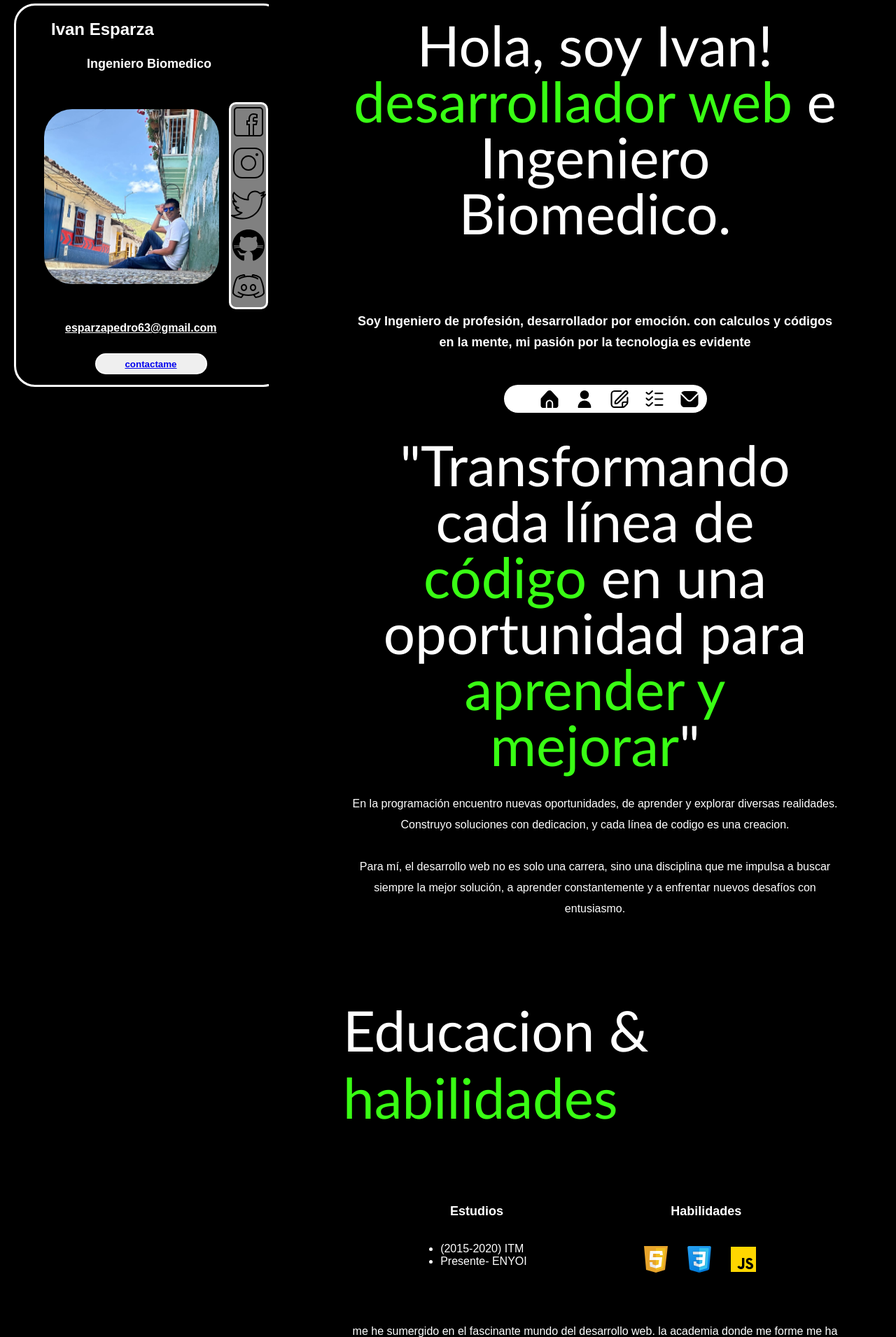
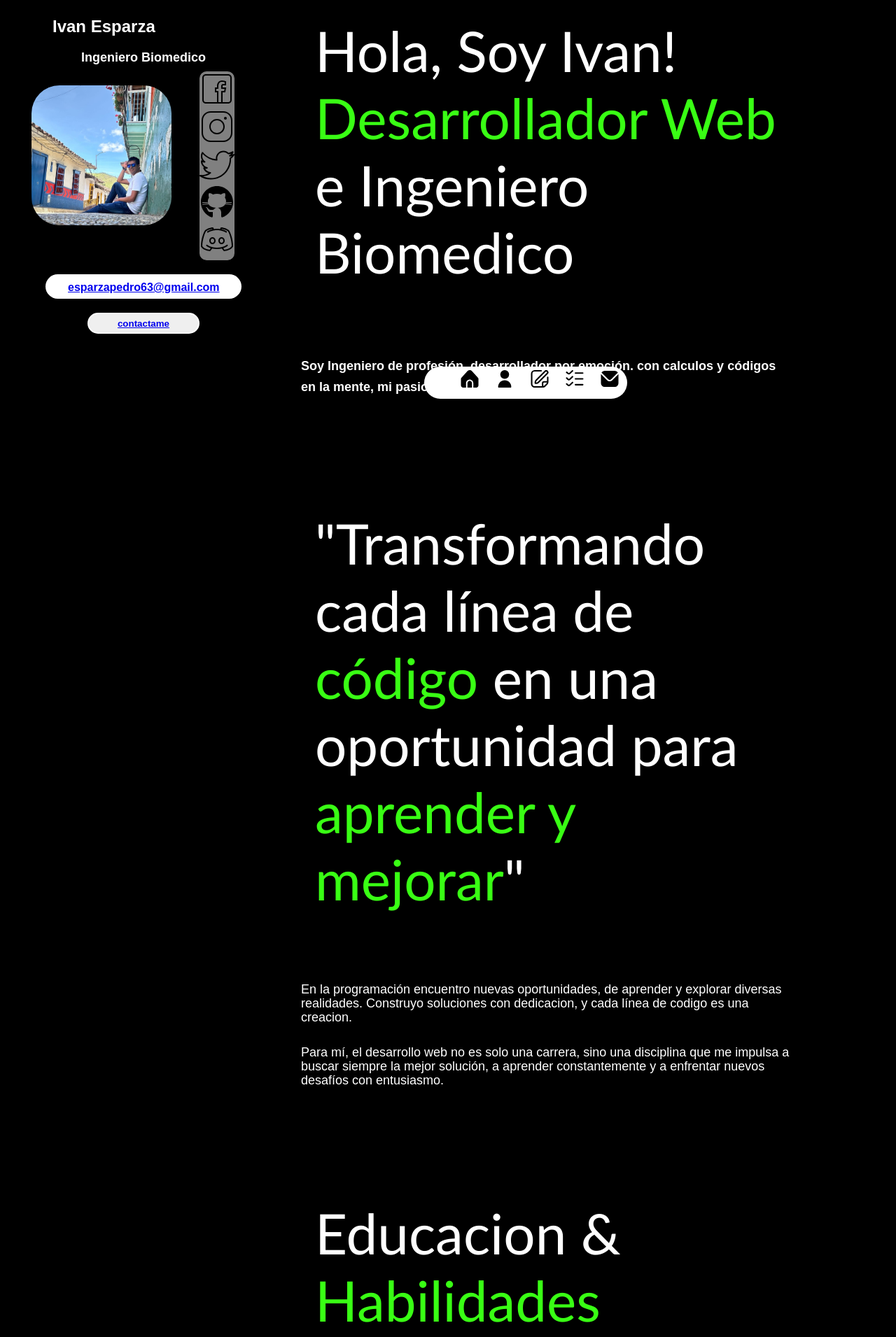
Before and after one commit to ivan2790/04_portafolio_Ivan_Esparza, a plain HTML site: page index.html in a window 1280 px wide. Shown: the part 76-1987 px from the top of the page at 70% size. Drawn offline with Linux system fonts and the light colour scheme.

Commit message:
cambios en los links

```diff
--- a/estiloportafolio.css
+++ b/estiloportafolio.css
@@ -1,3 +1,4 @@
+/* hard reset */
 *,
 **::after,
 **::before {
@@ -17,100 +18,61 @@ html{
 body {
     font-family: Arial, Helvetica, sans-serif;
     font-size: 1.6rem;
-    margin: 0 0;
+    margin: 2rem;
     color: #ffff;
     background-color:#000 ;
 }
 
-/* aqui inica el css de la section class = presentacion */
-
-.flex {
+.contenedor_principal {
     display: flex;
     position: fixed;
-    right: 0;
-    width: 30%;
-    left: 0;
+    width: 25%;
     overflow-x: hidden;
-    margin: 0 50rem 0 0;
-
+    padding-left:.5rem;
 
 }
 
-.presentacion {
+.targeta_presentacion {
     display: flex;
     flex-direction: column;
     align-items: center;
     justify-content: center;
     margin: 0 2rem;
     padding-top: .1rem;
-}
-
-.contenedor{
-    position: relative;
-    align-items: center;
-    justify-content: center;
-    width: 38rem;
-    border-radius: 3rem;
-    background-color: black;
-    border-color:#fff;
-    color: #fff;
-    border-style: solid;
-    margin-bottom: 7rem;
 
 }
 
-.foto1 {
-    margin: 1.5rem;
-}
-
-.foto {
-    width: 25rem;
-    height: 25rem;
-    margin: 2rem;
-    border-radius: 4rem ;
-}
-
-h2 {
+.nombre {
     border-radius: 4rem;
     margin: 2rem 3rem;
     padding-left: 2rem;
     font-family: sans-serif;
 }
 
-p{
+.profesion {
     text-align: center;
-    margin:0 3rem;
+    margin:1rem 3rem;
     border-radius: 4rem;
     font-weight: bold;
 }
 
-.redes {
+.contenedor_presentacion {
     display: flex;
-    flex-direction: column;
-    justify-content: space-between;
-    height: 29rem;
-    width: 1rem;
-    align-items: center;
-    position: absolute;
-    right: 2rem;
-    top: 12.2rem;
-    transform: translateY(-50);
-    border-radius: 1rem;
-    border-style: solid;
-    border-color: #fff;
-    background-color: gray;
-    list-style: none;
+    padding-right: 5rem;
 }
 
-.redes li {
-    margin-right: 4rem;
+.foto_presentacion {
+    width: 20rem;
+    height: 20rem;
+    margin: 2rem;
+    border-radius: 4rem;
 }
 
-.redes li a {
-
-    width: auto;
-    height: auto;
-    gap: .2rem;
+.redes_sociales {
+    list-style: none;
+    background-color:#808080;
+    border-radius: 1rem;
+    margin-left: 2rem;
 }
 
 .rs1:hover {
@@ -128,7 +90,6 @@ p{
 .rs3:hover {
     background-color:#1DA1F2;
     border-radius: 2rem;
-
 }
 
 .rs4:hover {
@@ -141,25 +102,19 @@ p{
     border-radius: 2rem;
 }
 
-.contenedor > div {
-    margin-left: 2rem;
-}
-
-h4{
+.correo{
     border-radius: 4rem;
-    margin: 2rem 3rem;
-    padding-left: 2rem;
+    margin:2rem 4rem;
+    padding-left: 3.2rem;
     height: 2.5rem;
     padding-top: 1rem;
-}
-
-.correo {
-    color: #fff;
+    background-color: #fff;
+    color: #000;
 }
 
 .correo:hover {
     background-color: #39ff14;
-    border-radius: 15rem;
+    border-radius: 2rem;
 }
 
 .contact-me {
@@ -183,18 +138,16 @@ h4{
 /* aqui inicia el header */
 
 header {
-
-    margin-left: 44rem;
-    margin-right: 2rem;
-    margin-bottom: 10rem;
+    /* width: 75%; */
+    margin-left: 38rem;
+    margin-right: 10rem;
 }
 
 .encabezado {
     margin:0 3rem;
 }
 
-
-h1 {
+.saludo {
     font-family: 'Gill Sans', 'Gill Sans MT', Calibri, 'Trebuchet MS', sans-serif;
     font-weight: 200;
     font-size: 8rem;
@@ -205,125 +158,113 @@ span {
     color: #39ff14;
 }
 
-div p {
+.texto1 {
     display: flex;
     margin-bottom: 3rem;
     font-size:large;
     font-weight: bold;
     line-height: 3rem;
     justify-content: center;
+}
+
+.menu {
+    right: 30%;
+    position: fixed;
+    overflow-x: hidden;
 
 }
 
-.divskills {
-    margin: auto;
-    position: fixed;
-    overflow-y: hidden;
+.submenu {
+    list-style: none;
+    display: flex;
+    justify-content: space-evenly;
+    border-radius: 3rem;
+    background-color: #fff;
+    height: 20%;
+    padding-top: .5rem;
 }
 
-.skills {
-    list-style: none;
-    display: flex;
-    justify-content: space-between;
-    margin-left: 25rem;
-    margin-right: 20rem;
-    border-radius: 3rem;
-    background-color: #fff;
-    height: 4rem;
-
-}
-
-.skills li {
-    margin: 0;
-}
-
-.skills li img {
+.submenu li img {
     width: 5rem;
     height: 2.5rem;
     border-radius: 8rem;
     margin-bottom: 1.2rem;
 }
 
-.skills li img:hover {
+.submenu li img:hover {
     background-color: #39ff14;
 }
 
-/* aqui inica el main */
+/* aqui inicia el main */
 
 main {
-    margin-left: 44rem;
-    margin-right: 2rem;
+    /* width: 75%; */
+    margin-left: 38rem;
+    margin-right: 10rem;
 }
 
 .sobre {
-    margin: 0 3rem;
+    padding:3rem 3rem 0;
 }
 
-.parte1 {
-    height: 10rem;
+.saludo {
+    font-family: 'Gill Sans', 'Gill Sans MT', Calibri, 'Trebuchet MS', sans-serif;
+    font-weight: 200;
+    font-size: 8rem;
+    padding: 2rem;
 }
 
-.encabezado {
-    line-height: 8rem;
-    text-align: center;
-    margin-top: 0.5rem;
-    margin-bottom: 1rem;
+div p {
+    margin-bottom: 3rem;
+    margin-top: 1rem;
+    font-size:large;
+    font-weight:lighter;
+    line-height: 2rem;
+    justify-content: center;
 }
 
-.parr {
-    margin-bottom: 3rem;
-    margin-top: 1rem;
-    font-size:medium;
-    font-weight: lighter;
-
-}
+/* 2da seccion */
 
 .educacion {
-    margin: 7rem 3rem;
+    padding: 3rem 3rem 0;
 }
 
 .estudios {
     display: flex;
     justify-content: space-evenly;
     margin-bottom: 5rem;
-
 }
 
-.estudio {
-    margin-bottom: 3rem;
-    margin-top: 9rem;
-    padding-bottom: 7rem;
-}
-
-.pestu {
-    padding-left: 2rem;
-    font-size: large;
-}
-
-.phabil{
-    padding-left: 3.5rem;
-    font-size: large;
-
-}
-
-.herramientas {
+.lenguajes {
     display: flex;
     list-style: none;
     gap: 1.5rem;
     padding-right: 2.5rem;
 }
 
-.parrafo {
-    margin-bottom: 3rem;
-    margin-top: 1rem;
-    font-size:medium;
-    font-weight: lighter;
+.skill {
+    margin: 2rem 1rem;
+    padding-right: 2.5rem;
+    font-size: large;
+    display: flex;
+    list-style: none;
+    gap: 1.5rem;
 }
 
+.parrafo {
+    margin-bottom: 2rem;
+    margin-top: 1rem;
+    font-size:large;
+    font-weight:lighter;
+    line-height: 2rem;
+    justify-content: center;
+
+}
+
+/* inica 3ra seccion  */
+
 .proyect {
-    margin: 7rem 3rem 0;
-    padding-bottom: 10rem;
-    margin-bottom: 10rem;
+    padding: 3rem 3rem 0;
 }
 
 .logos {
@@ -335,17 +276,10 @@ main {
     margin-top: 15rem;
 }
 
-.algunos {
-    padding-bottom:  20rem;
-    margin-bottom: .5rem;
-}
+/* inica 4ta seccion  */
 
-.papro {
-    margin-top: 10rem;
-}
-
-.contactos {
-    margin: 0 3rem 20rem;
+.contact-form {
+    padding: 3rem 3rem 0;
 }
 
 .form{
@@ -365,15 +299,18 @@ main {
     margin-left:10rem;
     margin-right: 10rem;
     padding-left: 17rem;
+    height: 20rem;
 }
 
+/* aqui inicia el footer */
+
 footer {
+    /* width: 75%; */
     margin-left: 44rem;
-    margin-right: 2rem;
+    margin-right: 10rem;
     height: 5rem;
 
 }
-
 
 /* Media Queries */
 @media (max-width: 480px) {
@@ -410,55 +347,3 @@ footer {
         text-align: center;
     }
 }
-
-
-
-
-
-
-
-
-
-
-
-
-
-
-
-
-
-/* Media Queries */
-@media (max-width: 480px) {
-    .header, main {
-        margin: 0 2rem;
-    }
-
-    .skills {
-        margin: 1rem 0;
-        padding: 1rem;
-        flex-direction: column;
-    }
-
-    .skills li {
-        margin-bottom: 1rem;
-    }
-
-    .flex {
-        position: relative;
-    }
-
-    .presentacion {
-        padding: 2rem 1rem;
-        display: none;
-    }
-
-    .contenedor {
-        width: 100%;
-        margin: 2rem 0;
-    }
-
-    h1 {
-        font-size: 5rem;
-        text-align: center;
-    }
-}
--- a/index.html
+++ b/index.html
@@ -3,22 +3,19 @@
 <head>
     <meta charset="UTF-8">
     <meta name="viewport" content="width=device-width, initial-scale=1.0">
-    <title>Pedro Esparza</title>
+    <title>Pedro Esparza Portafolio</title>
     <link rel="stylesheet" href="estiloportafolio.css">
     <link rel="icon" href="PE.png" type="image/png">
 </head>
-
 <body>
-    <!-- aqui inica la targeta de presentacion -->
-    <section class="flex">
-        <section class="presentacion">
-            <div class="contenedor">
-                <h2>Ivan Esparza</h2>
-                <p>Ingeniero Biomedico</p>
-                <div class="foto1">
-                    <img class="foto" src="imagen2.jpeg" alt="Foto">
-
-                    <ul class="redes">
+    <div class="contenedor_principal">
+        <section>
+            <div class="targeta de presentacion">
+                <h2 class="nombre">Ivan Esparza</h2>
+                <p class="profesion">Ingeniero Biomedico</p>
+                <div class="contenedor_presentacion">
+                    <img class="foto_presentacion" src="imagen2.jpeg" alt="Foto">
+                    <div class="redes_sociales">
                         <li class="rs1">
                             <a href="#" target="_blank">
                                 <img src="icons8-facebook.svg" alt="Facebook">
@@ -30,43 +27,32 @@
                             </a>
                         </li>
                         <li class="rs3">
-                        <a href="https://x.com/?lang=es" target="_blank">
+                            <a href="https://x.com/" target="_blank">
                                 <img src="icons8-twitter.svg" alt="twitter">
                             </a>
                         </li>
-                       <li class="rs4">
-                        <a href="https://github.com/" target="_blank">
+                        <li class="rs4"><a href="https://github.com/" target="_blank">
                             <img src="icons8-github.svg" alt="GitHub">
-                        </a>
-                       </li>
-                       <li class="rs5">
-                        <a href="https://discord.com/" target="_blank">
+                        </a></li>
+                        <li class="rs5"><a href="https://discord.com/" target="_blank">
                             <img src="icons8-logotipo-de-la-discordia.svg" alt="Discord">
-                        </a>
-                       </li>
-                    </ul>
-                    <h4><a class="correo" href="https://www.google.com/intl/es-419/gmail/about/" target="_blank">esparzapedro63@gmail.com</a></h4>
+                        </a></li>
+                    </div>
+                </div>
+                <h4 class="correo"><a href="https://www.google.com/intl/es-419/gmail/about/" target="_blank">esparzapedro63@gmail.com</a></h4>
                 <button class="contact-me "><a href="https://wa.me/573015713748" target="_blank">contactame</a></button>
             </div>
+
+        </section>
     </div>
-        </section>
-    </section>
+    <header>
 
-    <header>
         <section id="Introduccion">
             <article class="encabezado">
                 <div>
-                    <h1>
-                        Hola, soy Ivan!
-                        <span>desarrollador web</span> e Ingeniero Biomedico.
-                    </h1>
-                    <p>
-                        Soy Ingeniero de profesión, desarrollador por emoción. con calculos y códigos en la mente, mi pasión por la tecnologia es evidente
-                    </p>
-                </div>
-
-                <div class="divskills">
-                    <ul class="skills">
+                    <h1 class="saludo">Hola, Soy Ivan! <span>Desarrollador Web</span> e Ingeniero Biomedico</h1>
+                    <div class="menu">
+                        <ul class="submenu">
                             <li><a href="#Introduccion">
                                 <img src="introduccion.svg" alt="Introduccion">
                             </a></li>
@@ -88,28 +74,36 @@
                             </a></li>
                         </ul>
                     </div>
+                    <p class="texto1">Soy Ingeniero de profesión, desarrollador por emoción. con calculos y códigos en la mente, mi pasión por la tecnologia es evidente </p>
+                </div>
+                <div>
+
+                 </div>
             </article>
         </section>
     </header>
 
+    <!-- inicia el main -->
+
     <main>
-
         <section id="sobre mi" >
             <article class="sobre" >
                 <div>
-                    <h1 class="encabezado"> "Transformando cada línea de <span>código</span> en una oportunidad para <span>aprender y mejorar</span>" </h1>
+                    <h1 class="saludo"> "Transformando cada línea de <span>código</span> en una oportunidad para <span>aprender y mejorar</span>" </h1>
                 </div>
-                <div>
-                    <p class="parr">En la programación encuentro nuevas oportunidades, de aprender y explorar diversas realidades. Construyo soluciones con dedicacion, y cada línea de codigo es una creacion.</p>
-                    <p class="parr">Para mí, el desarrollo web no es solo una carrera, sino una disciplina que me impulsa a buscar siempre la mejor solución, a aprender constantemente y a enfrentar nuevos desafíos con entusiasmo.</p>
+                <div class="parrafo1">
+                    <p>En la programación encuentro nuevas oportunidades, de aprender y explorar diversas realidades. Construyo soluciones con dedicacion, y cada línea de codigo es una creacion.</p>
+                    <p>Para mí, el desarrollo web no es solo una carrera, sino una disciplina que me impulsa a buscar siempre la mejor solución, a aprender constantemente y a enfrentar nuevos desafíos con entusiasmo.</p>
                 </div>
             </article>
         </section>
 
-        <section id="habilidades" class="estudio" >
+        <!-- 2da seccion -->
+
+        <section id="habilidades" >
             <article class="educacion">
                 <div>
-                    <h1>Educacion & <span>habilidades</span></h1>
+                    <h1 class="saludo">Educacion & <span>Habilidades</span></h1>
                 </div>
                 <div class="estudios">
                     <div>
@@ -120,8 +114,8 @@
                         </ul>
                     </div>
                     <div >
-                        <p class="phabil">Habilidades</p>
-                        <ul class="herramientas">
+                        <p >Habilidades</p>
+                        <ul class="skill">
                             <li><img src="html.png" alt="HTML"></li>
                             <li><img src="css.png" alt="CSS"></li>
                             <li><img src="javascript.png" alt="javascript"></li>
@@ -132,28 +126,32 @@
             </article>
         </section>
 
+        <!-- 3da seccion -->
+
         <section id="proyectos">
             <article class="proyect">
                 <div class="algunos">
-                    <h1>Algunos <span>Proyectos</span></h1>
-                    <p>Lorem ipsum dolor sit amet consectetur adipisicing elit. Sequi quisquam facere neque. Eum iste illo veritatis a, illum nam consectetur quis magnam doloremque sapiente, sit, doloribus tempora maiores. Rem, exercitationem!</p>
+                    <h1 class="saludo">Algunos <span>Proyectos</span></h1>
+                    <p class="parrafo">Lorem ipsum dolor sit amet consectetur adipisicing elit. Sequi quisquam facere neque. Eum iste illo veritatis a, illum nam consectetur quis magnam doloremque sapiente, sit, doloribus tempora maiores. Rem, exercitationem!</p>
                     <ul class="logos">
                         <li>
-                            <a href="https://github.com/ivan2790/03_proyecto_dribble" target="_blank"><img src="dribbble2.png" alt="dribbble"></a>
+                            <a href=" https://ivan2790.github.io/" target="_blank"><img src="discordia2.png" alt="Discord"></a>
                         </li>
                         <li>
-                            <a href="https://github.com/ivan2790/02_proyecto_uber" target="_blank"><img src="uber.png" alt="uber"></a>
+                            <a href="https://ivan2790.github.io/clonuber/" target="_blank"><img src="uber.png" alt="uber"></a>
                         </li>
                         <li>
-                            <a href="https://github.com/ivan2790/01_proyecto-Discord" target="_blank"><img src="discordia2.png" alt="Discord"></a>
+                            <a href="https://ivan2790.github.io/03_Proyecto_Dribbble/" target="_blank"><img src="dribbble2.png" alt="dribbble"></a>
                         </li>
                     </ul>
-                    <p class="papro">Lorem, ipsum dolor sit amet consectetur adipisicing elit. Sequi perferendis nisi quod, eaque doloribus beatae dignissimos labore in veniam, repellendus nam iste, harum enim commodi dolor numquam eum maxime voluptatibus!</p>
+                    <p class="parrafo">Lorem, ipsum dolor sit amet consectetur adipisicing elit. Sequi perferendis nisi quod, eaque doloribus beatae dignissimos labore in veniam, repellendus nam iste, harum enim commodi dolor numquam eum maxime voluptatibus!</p>
                 </div>
             </article>
         </section>
 
-        <section id="contacto" class="contactos">
+        <!-- 3da seccion -->
+
+        <section id="contacto">
             <article class="contact-form">
                 <h1 class="form">Contacto </h1>
                 <form class="">
@@ -172,16 +170,13 @@
                     </div>
 
                     <div class="mensaje">
-                        <textarea id="mensaje" name="mensaje" rows="4" required>Mensaje:</textarea>
+                        <textarea id="mensaje" name="mensaje" rows="10" cols="40" required>Mensaje:</textarea>
+                        <button type="submit">Enviar</button>
                     </div>
-
-                    <button type="submit">Enviar</button>
                 </form>
             </article>
         </section>
     </main>
-
-    <footer>
-            <p>&copy; 2024 Ivan Esparza. Todos los derechos reservados.</p>
-    </footer>
+    <footer><p>&copy; 2024 Ivan Esparza. Todos los derechos reservados.</p></footer>
 </body>
+</html>
```
Lines whose indentation alone changed are shown as unchanged.
